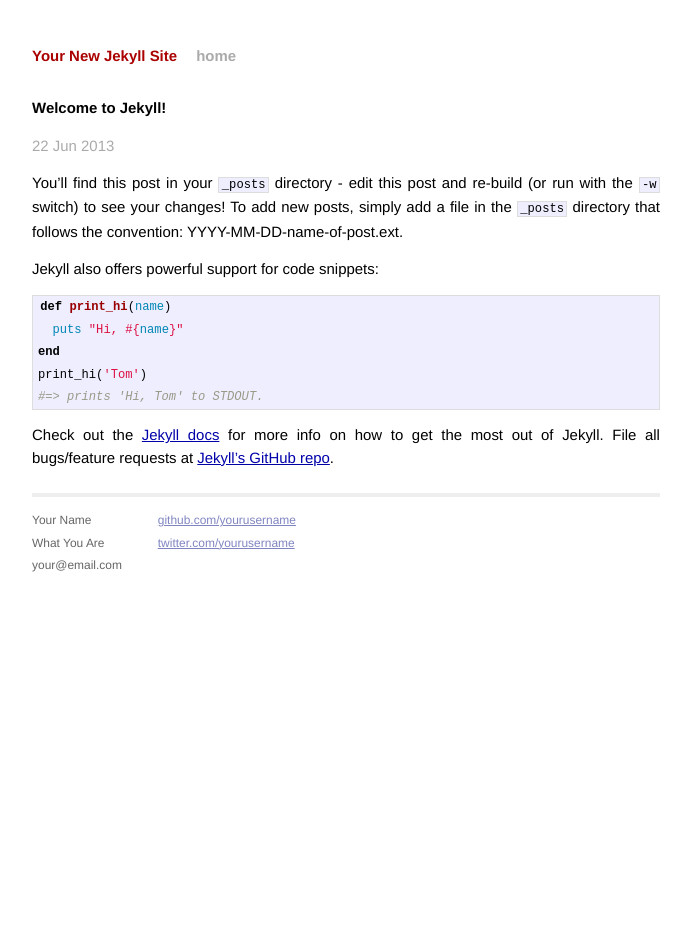
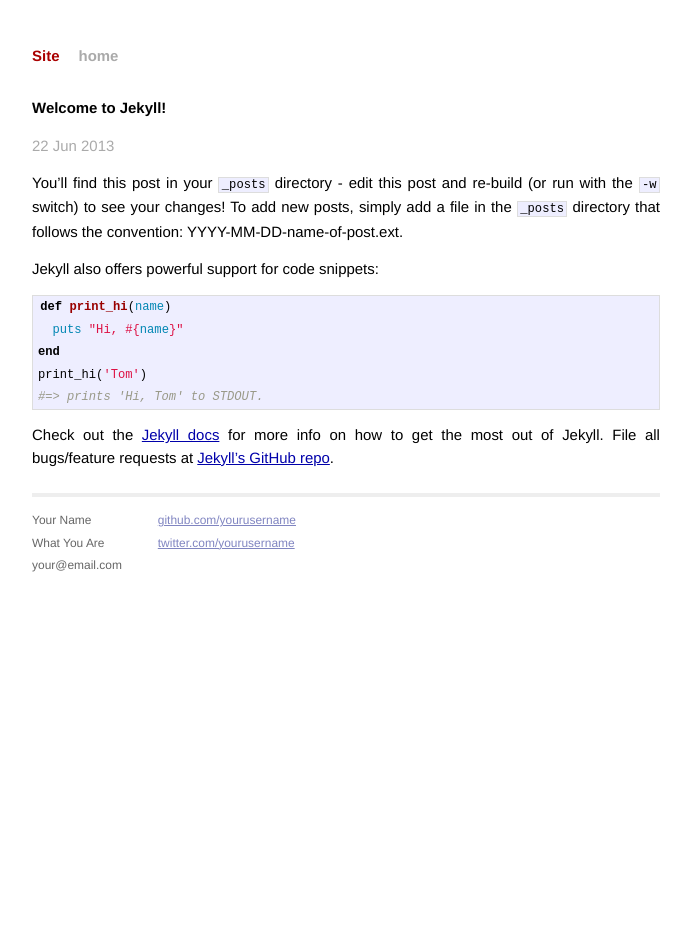
Before and after one commit to scotthaleen/scotthaleen.github.io, a Jekyll site: the page built from blog/_posts/2013-06-22-welcome-to-jekyll.markdown, in a window 1280 px wide. Shown: the whole page, without its empty margins (294-985 px from the left). Built offline with Jekyll 4.4.1, drawn with Linux system fonts in a browser that asks for light colours.

Commit message:
config changes

```diff
--- a/blog/_config.yml
+++ b/blog/_config.yml
@@ -1,2 +1,2 @@
-name: Your New Jekyll Site
+name: Site
 pygments: true
```
